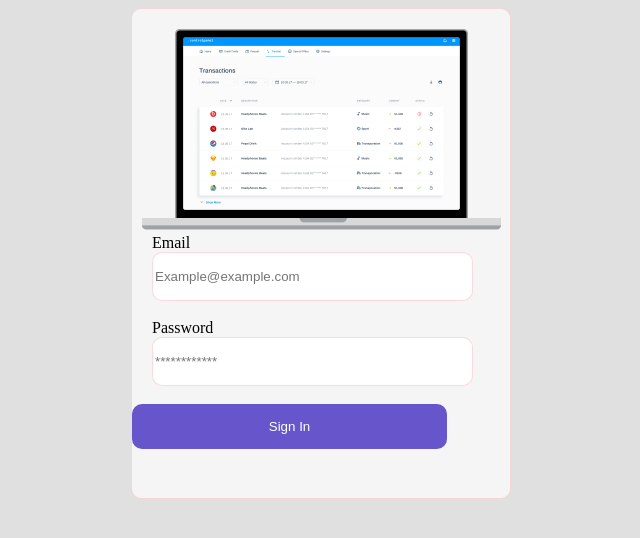
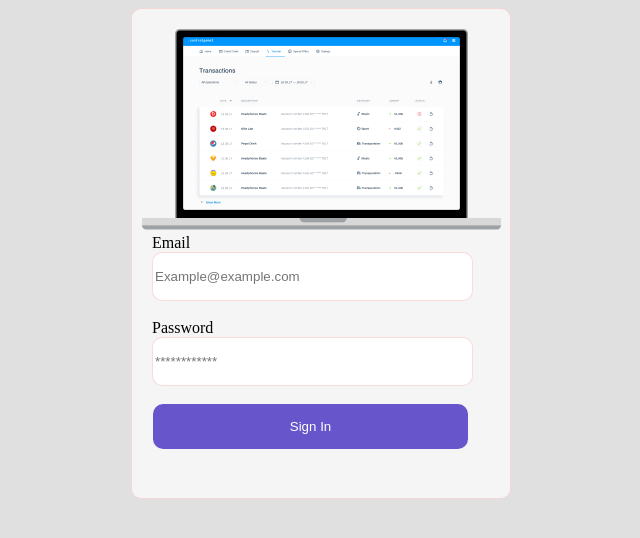
Before and after one commit to tatugrigalashvili/input-css-davaleba-2, a plain HTML site: page index.html in a window 1280 px wide. Shown: the whole page, without its empty margins (319-959 px from the left). Drawn offline with Linux system fonts and the light colour scheme.

Commit message:
Add files via upload

```diff
--- a/style.css
+++ b/style.css
@@ -33,5 +33,6 @@ button{
     background-color: #6756CB;
     color: #FFFFFF;
     border: none;
-    margin: auto;
+    margin-bottom: 15px;
+    margin-left: 21px;
 }
```
